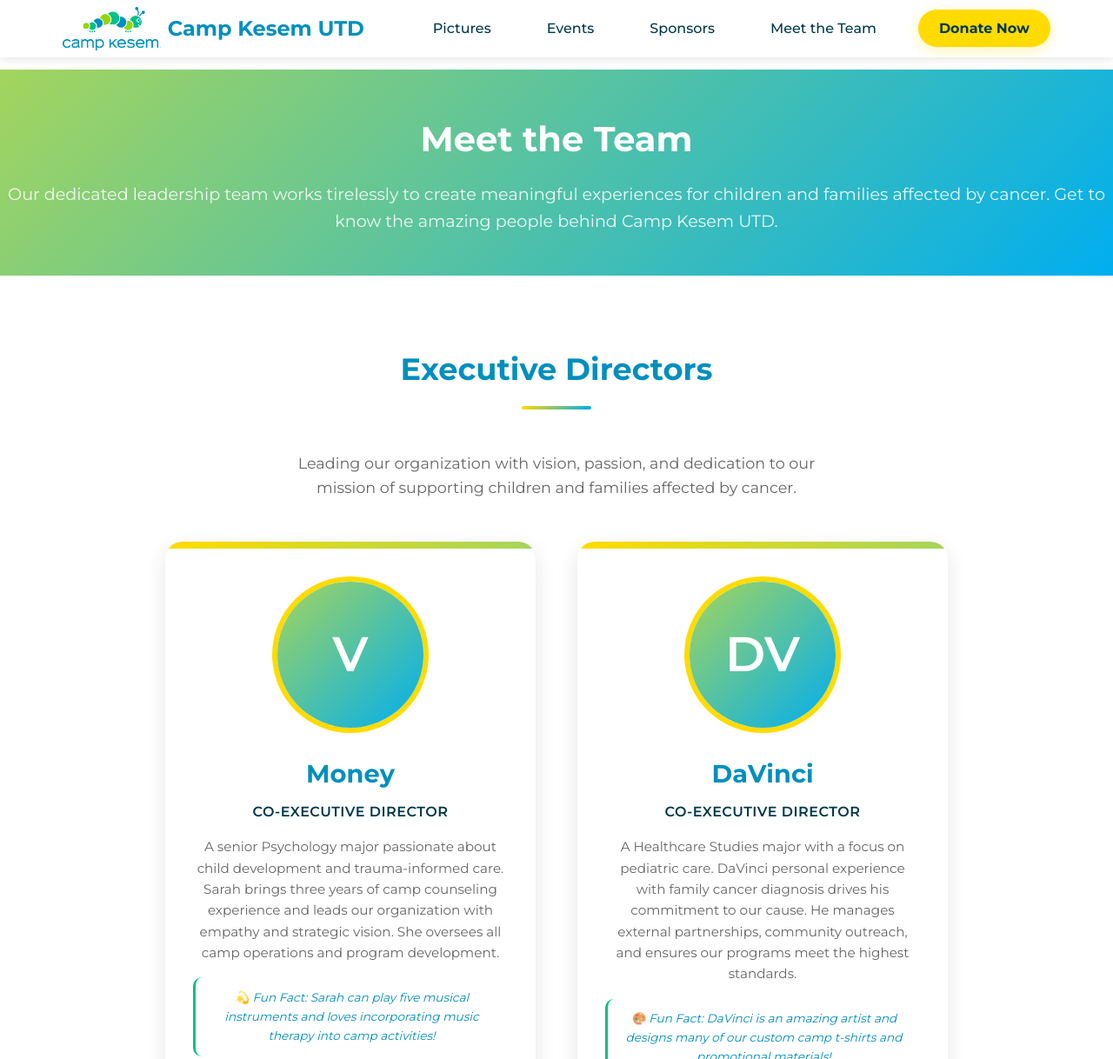
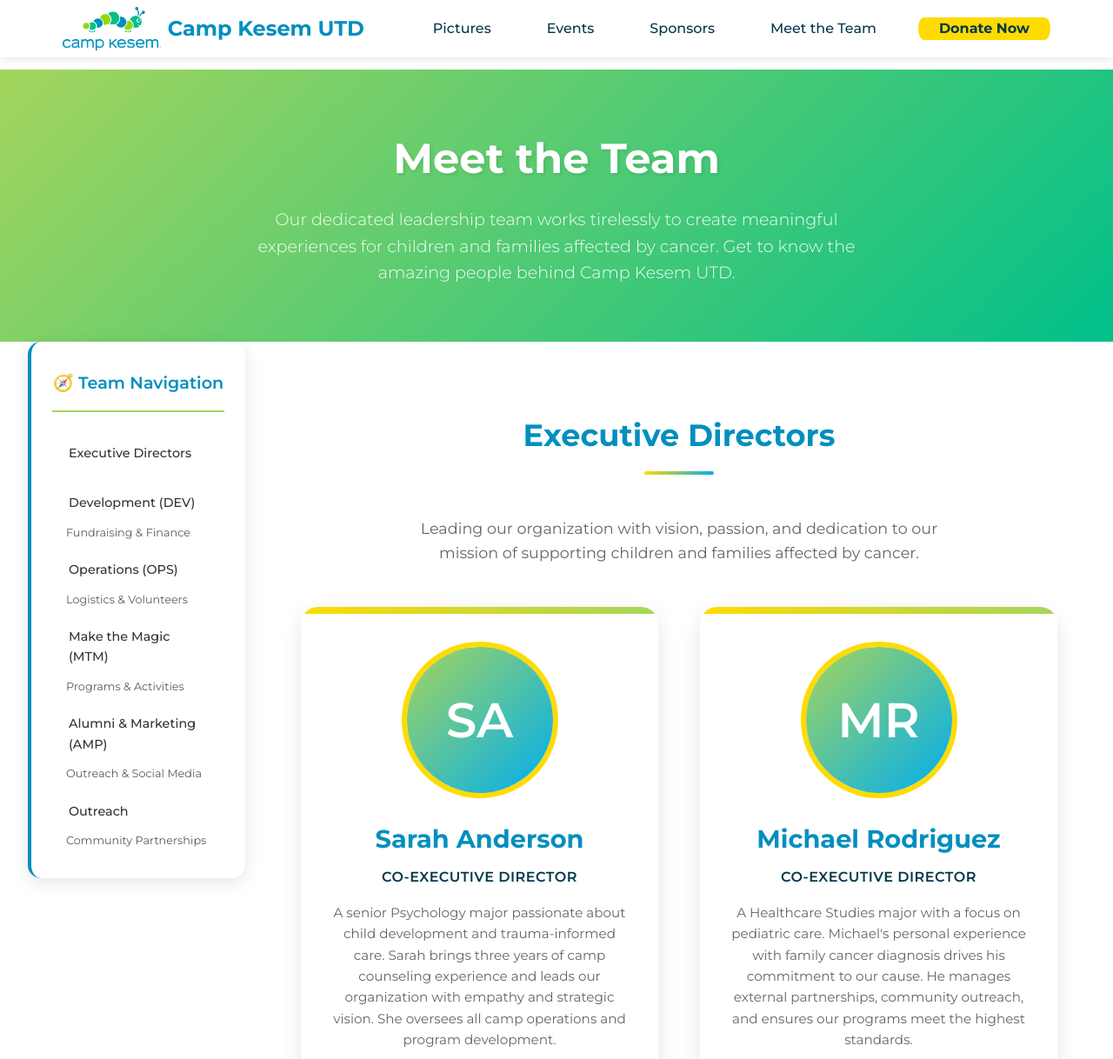
Before and after one commit to Romik-Sarkar/UTD-CAMP-KESEM, a plain HTML site: page team.html in a window 1280 px wide. Shown: the top 1218 px of the page at 87% size. Drawn offline with Linux system fonts and the light colour scheme.

Commit message:
updates updates

```diff
--- a/navbar.html
+++ b/navbar.html
@@ -38,5 +38,3 @@
         </div>
     </div>
 </nav>
-
-<script src="scripts/scripts.js"></script>
--- /dev/null
+++ b/scripts/team.js
@@ -0,0 +1,43 @@
+// Wait for the HTML document to be fully loaded before running the script
+document.addEventListener('DOMContentLoaded', () => {
+
+    // Select all the sidebar links and content sections
+    const navLinks = document.querySelectorAll('.nav-link-sidebar');
+    const sections = document.querySelectorAll('.leadership-tier[id], .committee-section[id]');
+
+    // Set an offset to account for the sticky navigation bar height
+    const topOffset = 150;
+
+    // This function will be called whenever the user scrolls
+    const highlightNavLinkOnScroll = () => {
+        let currentSectionId = '';
+
+        // Loop through each section to see which one is currently in view
+        sections.forEach(section => {
+            const sectionTop = section.getBoundingClientRect().top;
+
+            // Check if the section's top edge is at or above the offset
+            // and its bottom edge is below the offset. This means it's the current section.
+            if (sectionTop <= topOffset) {
+                currentSectionId = section.getAttribute('id');
+            }
+        });
+
+        // Now, update the 'active' class on the sidebar links
+        navLinks.forEach(link => {
+            // First, remove the active class from all links
+            link.classList.remove('active');
+
+            // Then, add the active class to the link that corresponds to the current section
+            if (link.getAttribute('href') === `#${currentSectionId}`) {
+                link.classList.add('active');
+            }
+        });
+    };
+
+    // Add an event listener to the window to call our function on every scroll event
+    window.addEventListener('scroll', highlightNavLinkOnScroll);
+
+    // Also, call the function once on page load to set the initial state
+    highlightNavLinkOnScroll();
+});
--- a/style/sponsors.css
+++ b/style/sponsors.css
@@ -1,4 +1,4 @@
-
+w
 
         /* ===================================
            Main Content
--- a/style/styles.css
+++ b/style/styles.css
@@ -1,6 +1,11 @@
 /* ===================================
    Camp Kesem UTD - Main Stylesheet
    ================================== */
+
+   /* Enable Smooth Scrolling */
+html {
+  scroll-behavior: smooth;
+}
 
 /* CSS Custom Properties (Variables) for Brand Colors */
 :root {
--- a/style/team.css
+++ b/style/team.css
@@ -1,3 +1,102 @@
+                /* ===================================
+           Sidebar Navigation
+           ================================== */
+
+        .page-layout {
+          display: flex;
+          max-width: 1400px;
+          margin: 0 auto;
+          gap: 2rem;
+          padding: 0 2rem;
+        }
+
+        .sidebar-nav {
+          width: 250px;
+          background: var(--kesem-moon-white);
+          border-radius: 15px;
+          box-shadow: 0 5px 20px var(--shadow-light);
+          padding: 2rem 1.5rem;
+          height: fit-content;
+          position: sticky;
+          top: 100px;
+          border-left: 4px solid var(--kesem-lake-blue);
+        }
+
+        .sidebar-title {
+          font-size: 1.2rem;
+          font-weight: 600;
+          color: var(--kesem-lake-blue);
+          margin-bottom: 1.5rem;
+          text-align: center;
+        }
+
+        .nav-list {
+          display: flex;
+          flex-direction: column;
+          gap: 0.5rem;
+        }
+
+        .nav-item {
+          border-radius: 8px;
+          overflow: hidden;
+        }
+
+        .nav-link-sidebar {
+          display: block;
+          padding: 0.8rem 1rem;
+          color: var(--text-dark);
+          font-weight: 500;
+          font-size: 0.9rem;
+          transition: all 0.3s ease;
+          border-left: 3px solid transparent;
+        }
+
+        .nav-link-sidebar:hover {
+          background-color: var(--neutral-light);
+          border-left-color: var(--kesem-sky-blue);
+          transform: translateX(5px);
+        }
+
+        .nav-link-sidebar.active {
+          background: linear-gradient(135deg, var(--kesem-sky-blue), var(--kesem-pool-aqua));
+          color: var(--kesem-moon-white);
+          border-left-color: var(--kesem-sunshine-yellow);
+        }
+
+        .nav-committee {
+          font-size: 0.8rem;
+          opacity: 0.8;
+          margin-left: 1rem;
+        }
+
+        .content-area {
+          flex: 1;
+          min-width: 0;
+        }
+
+        .page-header {
+          background: linear-gradient(135deg, var(--kesem-grass-green), var(--kesem-pool-aqua));
+          color: var(--kesem-moon-white);
+          padding: 4rem 0;
+          text-align: center;
+        }
+
+        .page-title {
+          font-size: 3rem;
+          font-weight: 700;
+          margin-bottom: 1rem;
+          text-shadow: 2px 2px 4px rgba(0, 0, 0, 0.1);
+        }
+
+        .page-subtitle {
+          font-size: 1.2rem;
+          font-weight: 300;
+          opacity: 0.95;
+          max-width: 700px;
+          margin: 0 auto;
+          line-height: 1.6;
+        }
+
         /* ===================================
            Team Section Layout
            ================================== */
@@ -16,6 +115,11 @@
         /* ===================================
            Leadership Tiers
            ================================== */
+
+        .leadership-tier,
+        .committee-section {
+            scroll-margin-top: 100px; /* Offset for the sticky header */
+        }
 
         .leadership-tier {
           margin-bottom: 5rem;
@@ -301,6 +405,19 @@
             gap: 0;
           }
 
+          .sidebar-nav {
+            width: 100%;
+            position: relative;
+            top: auto;
+            margin-bottom: 2rem;
+            }
+
+          .nav-link-sidebar {
+            padding: 0.6rem 0.8rem;
+            font-size: 0.8rem;
+            text-align: center;
+          }
+
           .nav-menu.active {
             left: 0;
           }
--- a/team.html
+++ b/team.html
@@ -5,20 +5,15 @@
     <meta name="viewport" content="width=device-width, initial-scale=1.0">
     <title>Camp Kesem UTD - Supporting Children Through Cancer</title>
 
-    <!-- Link to external CSS file -->
     <link rel="stylesheet" href="style/styles.css">
     <link rel="stylesheet" href="style/team.css">
 
-    <!-- Google Fonts - Montserrat -->
     <link href="https://fonts.googleapis.com/css2?family=Montserrat:wght@300;400;500;600;700&display=swap" rel="stylesheet">
 </head>
 <body>
-    <!-- Navigation Bar - This will be included from navbar.html -->
     <div id="navbar-placeholder"></div>
 
-    <!-- Main Content -->
     <main>
-        <!-- Page Header -->
         <section class="page-header">
             <h1 class="page-title">Meet the Team</h1>
             <p class="page-subtitle">
@@ -27,12 +22,43 @@
             </p>
         </section>
 
-        <!-- Team Section -->
+
+        <div class="page-layout">
+            <nav class="sidebar-nav">
+                <h3 class="sidebar-title">🧭 Team Navigation</h3>
+                <ul class="nav-list">
+                    <li class="nav-item">
+                        <a href="#directors" class="nav-link-sidebar">Executive Directors</a>
+                    </li>
+                    <li class="nav-item">
+                        <a href="#dev-committee" class="nav-link-sidebar">Development (DEV)</a>
+                        <div class="nav-committee">Fundraising & Finance</div>
+                    </li>
+                    <li class="nav-item">
+                        <a href="#ops-committee" class="nav-link-sidebar">Operations (OPS)</a>
+                        <div class="nav-committee">Logistics & Volunteers</div>
+                    </li>
+                    <li class="nav-item">
+                        <a href="#mtm-committee" class="nav-link-sidebar">Make the Magic (MTM)</a>
+                        <div class="nav-committee">Programs & Activities</div>
+                    </li>
+                    <li class="nav-item">
+                        <a href="#amp-committee" class="nav-link-sidebar">Alumni & Marketing (AMP)</a>
+                        <div class="nav-committee">Outreach & Social Media</div>
+                    </li>
+                    <li class="nav-item">
+                        <a href="#outreach-committee" class="nav-link-sidebar">Outreach</a>
+                        <div class="nav-committee">Community Partnerships</div>
+                    </li>
+                </ul>
+            </nav>
+
+            <div class="content-area">
+
                 <section class="team-section">
                     <div class="team-container">
 
-                <!-- Directors -->
-                <div class="leadership-tier">
+                <div class="leadership-tier" id="directors">
                     <h2 class="tier-title directors">Executive Directors</h2>
                     <p class="tier-subtitle">
                         Leading our organization with vision, passion, and dedication to our mission of supporting
@@ -42,10 +68,9 @@
                     <div class="directors-grid">
                         <div class="team-member director">
                             <div class="profile-picture">
-                                <div class="profile-placeholder">V</div>
-                                <!-- Replace with: <img src="images/team/sarah-anderson.jpg" alt="Sarah Anderson Profile Picture"> -->
+                                <div class="profile-placeholder">SA</div>
                                 </div>
-                            <h3 class="member-name">Money</h3>
+                            <h3 class="member-name">Sarah Anderson</h3>
                             <p class="member-role">Co-Executive Director</p>
                             <p class="member-description">
                                 A senior Psychology major passionate about child development and trauma-informed care.
@@ -59,24 +84,22 @@
 
                         <div class="team-member director">
                             <div class="profile-picture">
-                                <div class="profile-placeholder">DV</div>
-                                <!-- Replace with: <img src="images/team/michael-rodriguez.jpg" alt="Michael Rodriguez Profile Picture"> -->
+                                <div class="profile-placeholder">MR</div>
                                 </div>
-                            <h3 class="member-name">DaVinci</h3>
+                            <h3 class="member-name">Michael Rodriguez</h3>
                             <p class="member-role">Co-Executive Director</p>
                             <p class="member-description">
-                                A Healthcare Studies major with a focus on pediatric care. DaVinci personal experience
+                                A Healthcare Studies major with a focus on pediatric care. Michael's personal experience
                                 with family cancer diagnosis drives his commitment to our cause. He manages external
                                 partnerships, community outreach, and ensures our programs meet the highest standards.
                             </p>
                             <div class="member-fun-fact">
-                                🎨 Fun Fact: DaVinci is an amazing artist and designs many of our custom camp t-shirts and promotional materials!
+                                🎨 Fun Fact: Michael is an amazing artist and designs many of our custom camp t-shirts and promotional materials!
                             </div>
                         </div>
                     </div>
                 </div>
 
-                <!-- Committee Leaders -->
                 <div class="leadership-tier">
                     <h2 class="tier-title">Committee Leaders</h2>
                     <p class="tier-subtitle">
@@ -84,17 +107,15 @@
                         from fundraising to program delivery.
                     </p>
 
-                    <!-- DEV Committee -->
-                    <div class="committee-section">
+                    <div class="committee-section" id="dev-committee">
                         <h3 class="committee-title">Development Committee (DEV)</h3>
                         <p class="committee-description">Fundraising, grant writing, and financial sustainability</p>
                         <div class="committee-grid">
                             <div class="team-member">
                                 <div class="profile-picture">
-                                    <div class="profile-placeholder">Dr</div>
-                                    <!-- Replace with: <img src="images/team/dory.jpg" alt="Dory Profile Picture"> -->
+                                    <div class="profile-placeholder">EP</div>
                                     </div>
-                                <h3 class="member-name">Dory</h3>
+                                <h3 class="member-name">Emily Park</h3>
                                 <p class="member-role">Co-Chair</p>
                                 <div class="member-committee">Development</div>
                                 <p class="member-description">
@@ -108,14 +129,13 @@
 
                             <div class="team-member">
                                 <div class="profile-picture">
-                                    <div class="profile-placeholder">Dw</div>
-                                    <!-- Replace with: <img src="images/team/dawn.jpg" alt="Dawn Profile Picture"> -->
+                                    <div class="profile-placeholder">JT</div>
                                     </div>
-                                <h3 class="member-name">Dawn</h3>
+                                <h3 class="member-name">James Thompson</h3>
                                 <p class="member-role">Co-Chair</p>
                                 <div class="member-committee">Development</div>
                                 <p class="member-description">
-                                    Finance major who manages our budget and financial planning. Dawn ensures every
+                                    Finance major who manages our budget and financial planning. James ensures every
                                     dollar is used effectively to maximize our impact on the families we serve.
                                 </p>
                                 <div class="member-fun-fact">
@@ -125,15 +145,13 @@
                         </div>
                     </div>
 
-                    <!-- OPS Committee -->
-                    <div class="committee-section">
+                    <div class="committee-section" id="ops-committee">
                         <h3 class="committee-title">Operations Committee (OPS)</h3>
                         <p class="committee-description">Logistics, volunteer coordination, and day-to-day operations</p>
                         <div class="committee-grid">
                             <div class="team-member">
                                 <div class="profile-picture">
                                     <div class="profile-placeholder">AW</div>
-                                    <!-- Replace with: <img src="images/team/alex-williams.jpg" alt="Alex Williams Profile Picture"> -->
                                     </div>
                                 <h3 class="member-name">Alex Williams</h3>
                                 <p class="member-role">Co-Chair</p>
@@ -150,7 +168,6 @@
                             <div class="team-member">
                                 <div class="profile-picture">
                                     <div class="profile-placeholder">MJ</div>
-                                    <!-- Replace with: <img src="images/team/maria-johnson.jpg" alt="Maria Johnson Profile Picture"> -->
                                     </div>
                                 <h3 class="member-name">Maria Johnson</h3>
                                 <p class="member-role">Co-Chair</p>
@@ -166,21 +183,19 @@
                         </div>
                     </div>
 
-                    <!-- MTM Committee -->
-                    <div class="committee-section">
+                    <div class="committee-section" id="mtm-committee">
                         <h3 class="committee-title">Make the Magic Committee (MTM)</h3>
                         <p class="committee-description">Program activities, camp experiences, and magical moments</p>
                         <div class="committee-grid">
                             <div class="team-member">
                                 <div class="profile-picture">
                                     <div class="profile-placeholder">RB</div>
-                                    <!-- Replace with: <img src="images/team/Dragonfly.jpg" alt="Dragonfly Profile Picture"> -->
                                     </div>
-                                <h3 class="member-name">Dragonfly</h3>
+                                <h3 class="member-name">Riley Brown</h3>
                                 <p class="member-role">Co-Chair</p>
                                 <div class="member-committee">Make the Magic</div>
                                 <p class="member-description">
-                                    Recreation Therapy major who designs engaging, therapeutic camp activities. Dragonfly creates
+                                    Recreation Therapy major who designs engaging, therapeutic camp activities. Riley creates
                                     programs that are both fun and healing for children processing difficult experiences.
                                 </p>
                                 <div class="member-fun-fact">
@@ -191,7 +206,6 @@
                             <div class="team-member">
                                 <div class="profile-picture">
                                     <div class="profile-placeholder">CD</div>
-                                    <!-- Replace with: <img src="images/team/casey-davis.jpg" alt="Casey Davis Profile Picture"> -->
                                     </div>
                                 <h3 class="member-name">Casey Davis</h3>
                                 <p class="member-role">Co-Chair</p>
@@ -207,15 +221,13 @@
                         </div>
                     </div>
 
-                    <!-- AMP Committee -->
-                    <div class="committee-section">
+                    <div class="committee-section" id="amp-committee">
                         <h3 class="committee-title">Alumni & Marketing Committee (AMP)</h3>
                         <p class="committee-description">Alumni engagement, social media, and community outreach</p>
                         <div class="committee-grid">
                             <div class="team-member">
                                 <div class="profile-picture">
                                     <div class="profile-placeholder">TL</div>
-                                    <!-- Replace with: <img src="images/team/taylor-lee.jpg" alt="Taylor Lee Profile Picture"> -->
                                     </div>
                                 <h3 class="member-name">Taylor Lee</h3>
                                 <p class="member-role">Co-Chair</p>
@@ -231,18 +243,56 @@
 
                             <div class="team-member">
                                 <div class="profile-picture">
-                                    <div class="profile-placeholder">TL</div>
-                                    <!-- Replace with: <img src="images/team/taylor-lee.jpg" alt="Taylor Lee Profile Picture"> -->
+                                    <div class="profile-placeholder">JS</div>
                                     </div>
-                                <h3 class="member-name">Taylor Lee</h3>
+                                <h3 class="member-name">Jordan Smith</h3>
                                 <p class="member-role">Co-Chair</p>
                                 <div class="member-committee">Alumni & Marketing</div>
                                 <p class="member-description">
-                                    Marketing major who manages our social media presence and alumni relations. Taylor keeps
-                                    our community connected and engaged through compelling storytelling and digital outreach.
+                                    Communications major focused on public relations. Jordan crafts our newsletters and press
+                                    releases, ensuring our message reaches the wider community.
                                 </p>
                                 <div class="member-fun-fact">
-                                    📱 Has grown our Instagram following by 200% and creates amazing content that shares our impact!
+                                    ✍️ Writes compelling stories about our campers that have been featured in local news!
+                                </div>
+                            </div>
+                        </div>
+                    </div>
+
+                    <div class="committee-section" id="outreach-committee">
+                        <h3 class="committee-title">Outreach Committee</h3>
+                        <p class="committee-description">Building community partnerships and connecting with families</p>
+                        <div class="committee-grid">
+                            <div class="team-member">
+                                <div class="profile-picture">
+                                    <div class="profile-placeholder">KC</div>
+                                    </div>
+                                <h3 class="member-name">Kevin Chen</h3>
+                                <p class="member-role">Co-Chair</p>
+                                <div class="member-committee">Outreach</div>
+                                <p class="member-description">
+                                    Social Work major dedicated to connecting with hospitals and community centers to
+                                    find families who could benefit from our programs.
+                                </p>
+                                <div class="member-fun-fact">
+                                    🤝 Has established partnerships with 5 new hospitals this semester!
+                                </div>
+                            </div>
+
+                            <div class="team-member">
+                                <div class="profile-picture">
+                                    <div class="profile-placeholder">LP</div>
+                                    </div>
+                                <h3 class="member-name">Lisa Patel</h3>
+                                <p class="member-role">Co-Chair</p>
+                                <div class="member-committee">Outreach</div>
+                                <p class="member-description">
+                                    Public Health major who organizes informational sessions and represents Camp Kesem
+                                    at community health fairs and events.
+                                </p>
+                                <div class="member-fun-fact">
+                                    📣 Has spoken to over 300 people about Camp Kesem's mission at various events!
+                                </div>
                             </div>
                         </div>
                     </div>
@@ -253,8 +303,8 @@
 
      <div id="footer-placeholder"></div>
 
+<script src="scripts/scripts.js"></script>
+<script src="scripts/team.js"></script>
 
-
-<script src="scripts/scripts.js"></script>
 </body>
 </html>
```
Lines whose indentation alone changed are shown as unchanged.
